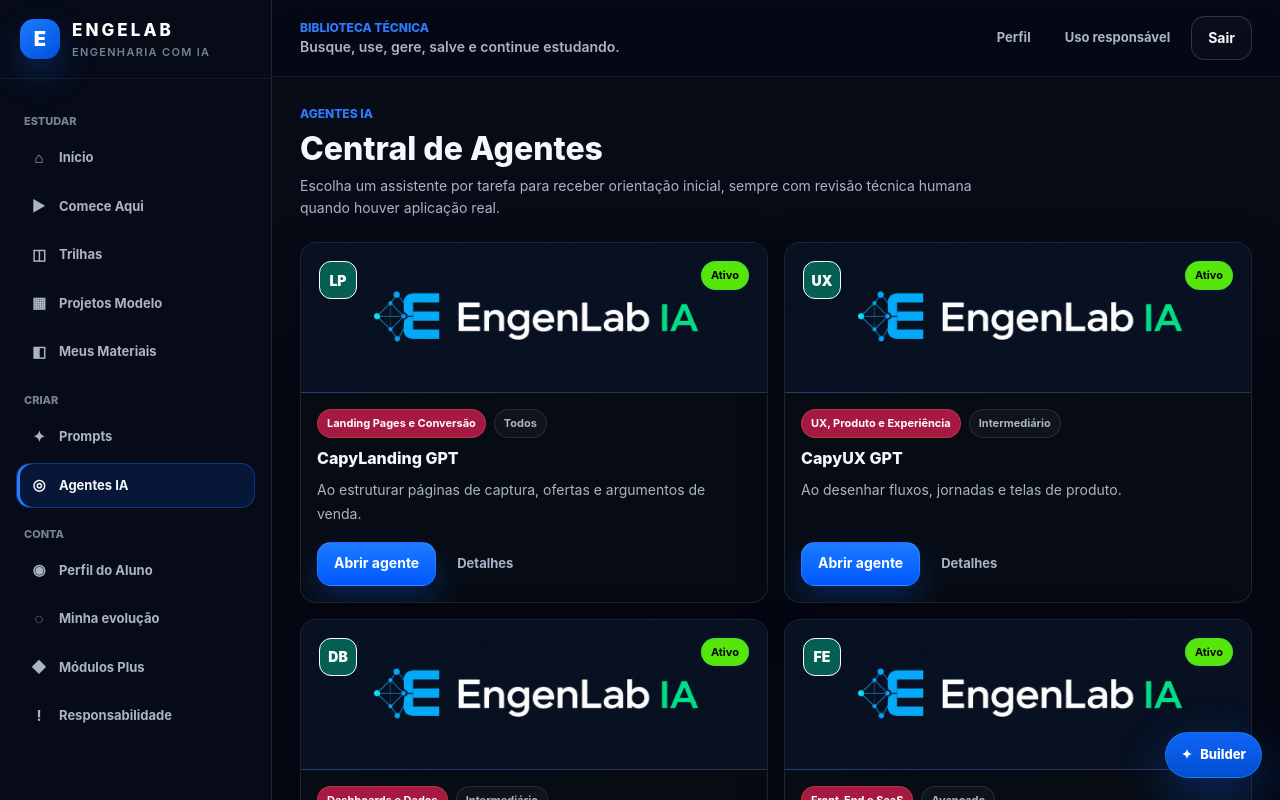
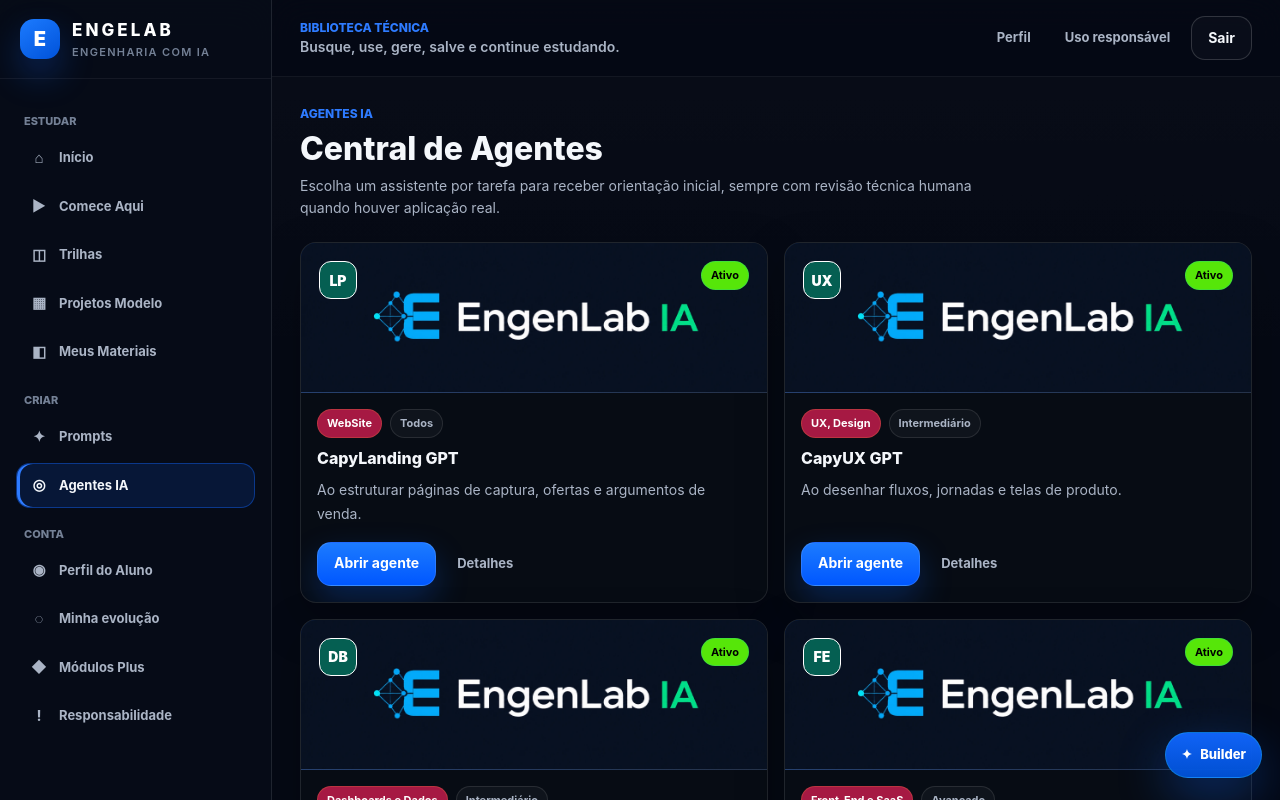
Before and after one commit to faelscarpato/engelab, a Next.js app: page /app/agentes in a window 1280 px wide. Shown: the top 800 px of the page. Built offline with nearby package versions, Linux system fonts and the light colour scheme; no server answers.

Commit message:
Update agents.ts

```diff
--- a/data/agents.ts
+++ b/data/agents.ts
@@ -21,7 +21,7 @@
   {
     id: 'capylanding',
     name: 'CapyLanding GPT',
-    category: 'Landing Pages e Conversão',
+    category: 'WebSite',
     whenToUse: 'Ao estruturar páginas de captura, ofertas e argumentos de venda.',
     delivers: 'Estrutura de landing page, copy e blocos de conversão.',
     recommendedLevel: 'Todos',
@@ -33,7 +33,7 @@
   {
     id: 'capyux',
     name: 'CapyUX GPT',
-    category: 'UX, Produto e Experiência',
+    category: 'UX, Design',
     whenToUse: 'Ao desenhar fluxos, jornadas e telas de produto.',
     delivers: 'Diagnóstico de UX, arquitetura de informação e melhorias de interface.',
     recommendedLevel: 'Intermediário',
```
